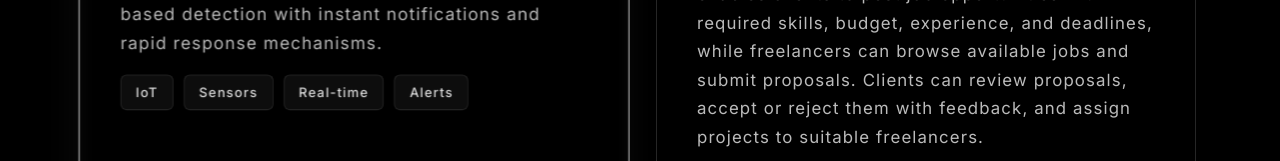
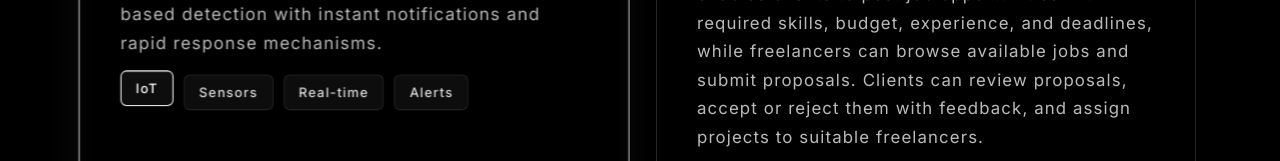
Before and after one commit to sanjaykumardk2006/Sanjaykumar, a React (Vite) app: page / in a window 1280 px wide. In both pictures the pointer is over the element "IoT". Shown: the part 4125-4286 px from the top of the page. Built offline with nearby package versions, Linux system fonts and the light colour scheme.

Commit message:
edited the teck stack in the project cards

```diff
--- a/src/components/Projects/Projects.css
+++ b/src/components/Projects/Projects.css
@@ -76,6 +76,13 @@
   border: 1px solid rgba(255, 255, 255, 0.1);
   font-weight: 500;
   font-family: var(--font-body);
+  transition: all 0.3s ease;
+}
+
+.pg-tags span:hover {
+  border-color: #ffffff;
+  transform: translateY(-4px);
+  color: #ffffff;
 }
 
 .pg-card-bottom {
```
